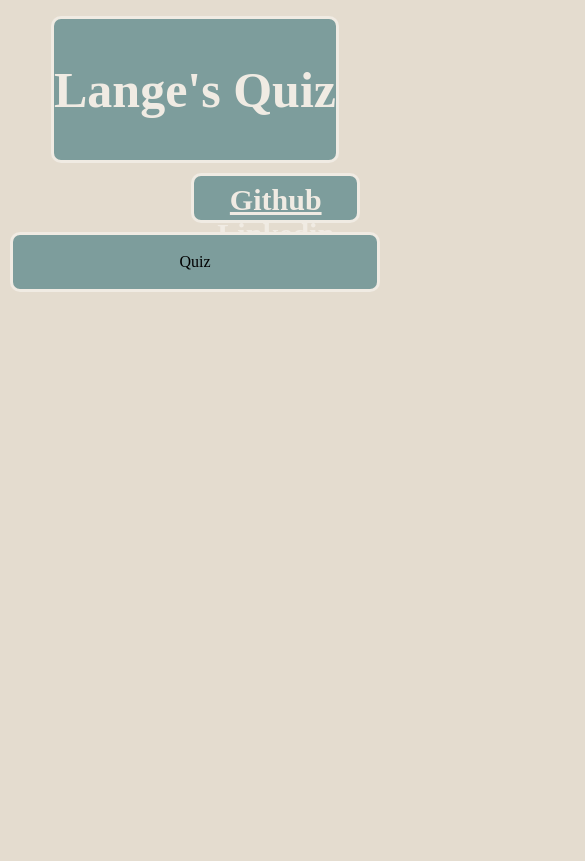
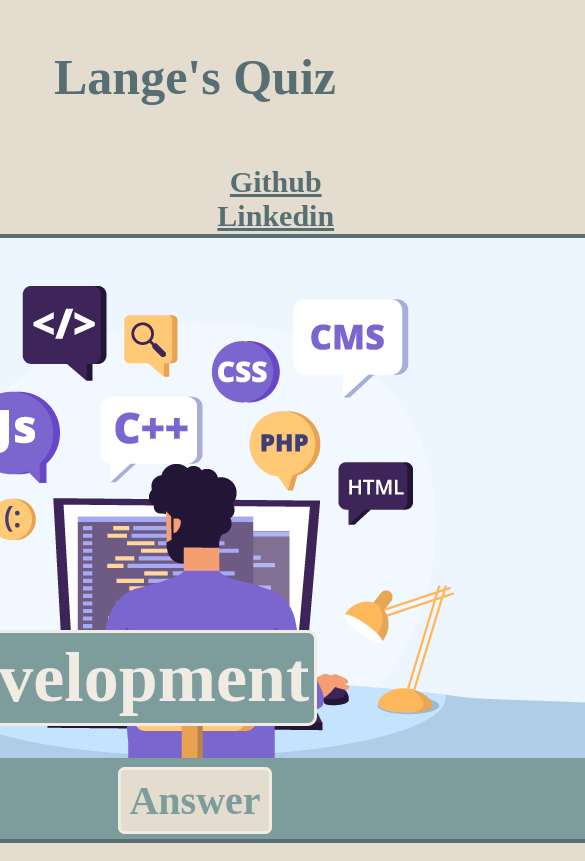
Before and after one commit to mateusleitao/quiz, a React (Vite) app: page / in a window 390 px wide. Shown: the top 861 px of the page, 585 px wide, since content can reach past the window. Built offline with nearby package versions, Linux system fonts and the light colour scheme.

Commit message:
style partially finished, need to do some improvements like responsivity and effects

```diff
--- a/src/assets/sass/_variables.sass
+++ b/src/assets/sass/_variables.sass
@@ -2,3 +2,4 @@ $bg-color: #E4DCCF
 $border-color: #F0EBE3
 $widgets-color: #7D9D9C
 $font-color: #F0EBE3
+$main-bg-color: #576F72
--- a/src/components/headerComponent/header.sass
+++ b/src/components/headerComponent/header.sass
@@ -16,15 +16,13 @@
             li
                 text-align: center
                 display: block
-                border: solid
                 margin-top: 10px
                 margin-inline: 30px
                 justify-content: center
                 text-decoration: none
-                background-color: $widgets-color
                 border-radius: 10px
-                border-style: solid
-                border-color: $border-color
+
+
 
 
 
@@ -39,7 +37,7 @@
 
 h2
     font-size: 50px
-    color: $font-color
+    color: $main-bg-color
     font-weight: bold
 
 a
@@ -49,6 +47,6 @@ a
     top: 15%
     padding-top: 40px
     margin-top: 50px
-    color: $font-color
+    color: $main-bg-color
     text-decoration: underline
     font-weight: bold
--- a/src/components/quizComponent/Quiz.tsx
+++ b/src/components/quizComponent/Quiz.tsx
@@ -1,12 +1,25 @@
-import React from 'react'
-import "./quiz.sass"
+import React from "react";
+import "./quiz.sass";
+import cardImg from "../../assets/progCard.png"
 
-type Props = {}
+type Props = {
+
+};
 
 const Quiz = (props: Props) => {
   return (
-    <div className='container'>Quiz</div>
-  )
-}
+    <div className="container">
+      <div className="quiz-grid">
+        <div className="card">
+          <img src={cardImg}alt="cardImage" width="900px"/>
+          <h2 className="cardTitle">Web Development</h2>
+          <p></p>
+          <a href="#" className="answerButton">Answer</a>
+        </div>
 
-export default Quiz
+      </div>
+    </div>
+  );
+};
+
+export default Quiz;
--- a/src/components/quizComponent/quiz.sass
+++ b/src/components/quizComponent/quiz.sass
@@ -3,12 +3,51 @@
 .container
 
     position: relative
-    border: solid $border-color
+
     border-radius: 10px
-    background-color: $widgets-color
+
     margin: 10px
     padding: 18px
     display: flex
     justify-content: center
     justify-items: center
     top: 13px
+
+
+.card
+    position: relative
+    border: solid $main-bg-color
+    border-radius: 25px
+    border-width: 4px
+    text-align: center
+    background-color: $widgets-color
+    p
+
+        margin: 30px
+    img
+        position: sticky
+        border-radius: 20px 20px 0px 0px
+    .cardTitle
+        background-color: $widgets-color
+        border: solid
+        border-radius: 9px
+        position: absolute
+        bottom: 55px
+        left: 10px
+        font-size: 70px
+        padding: 5px
+        color: $font-color
+    .answerButton
+        bottom: 15px
+        padding: 8px
+        text-decoration: none
+        border: solid $font-color
+        border-radius: 7px
+        width: 10px
+        height: 30%
+        font-size: 40px
+        background-color: $bg-color
+        color: $widgets-color
+
+        &:hover
+            background-color: $main-bg-color
--- /dev/null
+++ b/src/index.d.ts
@@ -0,0 +1 @@
+declare module "./assets/progCard.png"
--- a/src/index.sass
+++ b/src/index.sass
@@ -3,6 +3,7 @@
     box-sizing: border-box
 
 body
+
     color: black
     background-color: $bg-color
     margin: 0
--- a/tsconfig.json
+++ b/tsconfig.json
@@ -16,6 +16,6 @@
     "noEmit": true,
     "jsx": "react-jsx"
   },
-  "include": ["src"],
+  "include": ["src", "./src/index.d.ts"],
   "references": [{ "path": "./tsconfig.node.json" }]
 }
```
Also changed, not shown: src/assets/progCard.png (added).
